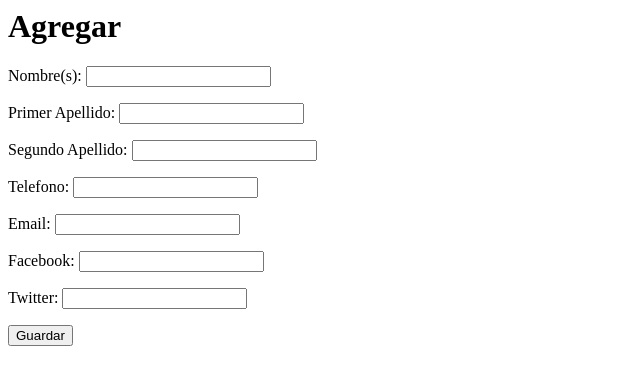
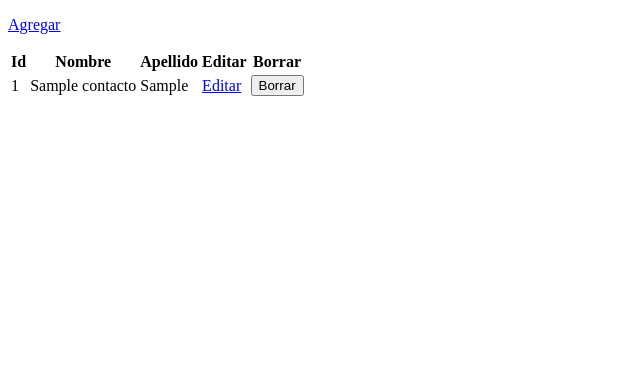
Before and after one commit to razpeitia/agenda-django, a Django app: page / in a window 1280 px wide. Shown: the top 385 px of the page, without its empty margins (0-640 px from the left). Run offline with Django 3.2, Linux system fonts and the light colour scheme; tables that the repository leaves empty hold one stand-in row (values such as "Sample post"); parts of the project's set-up code (start-up, migrations or seed data) failed here and were passed over.

Commit message:
Pequeño ejemplo usando formsets

```diff
--- a/agenda/apps/contactos/forms.py
+++ b/agenda/apps/contactos/forms.py
@@ -1,13 +1,13 @@
 from django.forms import ModelForm
 from django import forms
-from agenda.apps.contactos.models import *
+from django.forms.models import inlineformset_factory
+from django.forms.models import modelformset_factory
+from agenda.apps.contactos.models import Contacto, Detalle
 
 class ContactoForm(forms.ModelForm):
     """Form for Contacto"""
     class Meta:
         model = Contacto
-        exclude = {'detalle'}
+        exclude = ('detalle',)
 
-class DetalleForm(forms.ModelForm):
-    class Meta:
-        model = Detalle
+DetalleFormSet = inlineformset_factory(Contacto, Detalle, extra=2, can_delete=False)
--- a/agenda/apps/contactos/models.py
+++ b/agenda/apps/contactos/models.py
@@ -2,21 +2,20 @@ from django.db import models
 
 class Detalle(models.Model):
     """(Detalle description)"""
-    telefono = models.IntegerField('Telefono')
+    contacto = models.ForeignKey('Contacto')
+    telefono = models.CharField('Telefono', max_length=50)
     email = models.EmailField(blank=True)
     facebook = models.CharField(blank=True, max_length=100)
     twitter = models.CharField(blank=True, max_length=100)
 
     def __unicode__(self):
-        return u"Detalle"
+        return u"%s %s" % (self.telefono, self.email)
 
 
 class Contacto(models.Model):
     """(Contacto description)"""
     nombre = models.CharField('Nombre(s)', max_length=100)
-    apellido1 = models.CharField('Primer Apellido', max_length=100)
-    apellido2 = models.CharField('Segundo Apellido', blank=True, max_length=100)
-    detalle = models.ForeignKey(Detalle)
+    apellido = models.CharField('Apellido(s)', max_length=100)
 
     def __unicode__(self):
-        return self.nombre
+        return u'%s %s' % (self.nombre, self.apellido)
--- a/agenda/apps/contactos/urls.py
+++ b/agenda/apps/contactos/urls.py
@@ -2,6 +2,8 @@ from django.conf.urls.defaults import patterns, url
 #from agenda.apps.contactos import views
 
 urlpatterns = patterns('agenda.apps.contactos.views',
-   url(r'^$','index_view',name='vista_principal'),
-
+   url(r'^$','home', name='home'),
+   url(r'^agregar/$', 'add', name='add'),
+   url(r'^editar/(?P<contact_id>\d+)/$', 'add', name='update'),
+   url(r'^borrar/(?P<contact_id>\d+)/$', 'delete', name='delete'),
 )
--- a/agenda/apps/contactos/views.py
+++ b/agenda/apps/contactos/views.py
@@ -1,17 +1,35 @@
-from django.shortcuts import render_to_response
+from django.shortcuts import render_to_response, redirect, get_object_or_404
 from django.template import RequestContext
 from agenda.apps.contactos.models import Contacto, Detalle
-from agenda.apps.contactos.forms import ContactoForm, DetalleForm
+from agenda.apps.contactos.forms import DetalleFormSet, ContactoForm
 
-def index_view(request):
+def home(request):
+    data = {}
+    data['contact_list'] = Contacto.objects.all()
+    return render_to_response("index.html", data, context_instance=RequestContext(request))
+
+def add(request, contact_id=None):
+    contacto = None
+    if contact_id:
+        contacto = get_object_or_404(Contacto, pk=contact_id)
+
     if request.method == "POST":
-        contactoform = ContactoForm(request.POST)
-        detalleform = DetalleForm(request.POST)
-        if contactoform.is_valid() and detalleform.is_valid():
+        contactoform = ContactoForm(request.POST, prefix='contacto', instance=contacto)
+        formset = DetalleFormSet(request.POST, prefix='detalle', instance=contactoform.instance)
+        if contactoform.is_valid() and formset.is_valid():
             contactoform.save()
-            detalleform.save()
+            formset.save()
+            return redirect('home')
     else:
-        cf = ContactoForm()
-        df= DetalleForm()
-        ctx = {'cf':cf, 'df':df}
-        return render_to_response("index.html", ctx, context_instance=RequestContext(request))
+        contactoform = ContactoForm(prefix='contacto', instance=contacto)
+        formset = DetalleFormSet(prefix='detalle', instance=contacto)
+    ctx = {'contactoform': contactoform, 'formset': formset}
+    return render_to_response("agregar_o_modificar.html", ctx, context_instance=RequestContext(request))
+
+def delete(request, contact_id=None):
+    contacto = None
+    if contact_id:
+        contacto = get_object_or_404(Contacto, pk=contact_id)
+    if contacto and request.method == 'POST':
+        contacto.delete()
+    return redirect('home')
--- /dev/null
+++ b/agenda/templates/base.html
@@ -0,0 +1,10 @@
+<!DOCTYPE html>
+<html>
+	<head>
+		<title>El proyecto agenda</title>
+	</head>
+
+	<body>
+		{% block content %}{% endblock %}
+	</body>
+</html>
--- a/agenda/templates/index.html
+++ b/agenda/templates/index.html
@@ -1,7 +1,27 @@
-<h1> Agregar </h1>
-<form action="" method='post'>
-	{% csrf_token %}
-	{{ cf.as_p }}
-	{{ df.as_p }}
-	<input type = "submit" value = "Guardar">
-</form>
+{% extends 'base.html' %}
+
+{% block content %}
+	<p><a href="{% url add %}">Agregar</a></p>
+	{% if contact_list %}
+		<table>
+			<tr>
+				<th>Id</th>
+				<th>Nombre</th>
+				<th>Apellido</th>
+				<th>Editar</th>
+				<th>Borrar</th>
+			</tr>
+		{% for contact in contact_list %}
+			<tr>
+				<td>{{ contact.id }}</td>
+				<td>{{ contact.nombre }}</td>
+				<td>{{ contact.apellido }}</td>
+				<td><a href="{% url update contact.id %}">Editar</a></td>
+				<td><form action="{% url delete contact.id %}" method="POST">{% csrf_token %}<input type="submit" value="Borrar" /></form></td>
+			</tr>
+		{% endfor %}
+		</table>
+	{% else %}
+		<h2>No hay contactos</h2>
+	{% endif %}
+{% endblock %}
```
Also changed, not shown: agenda/templates/agregar_o_modificar.html (added, +20 -0 lines), 12 other files.
